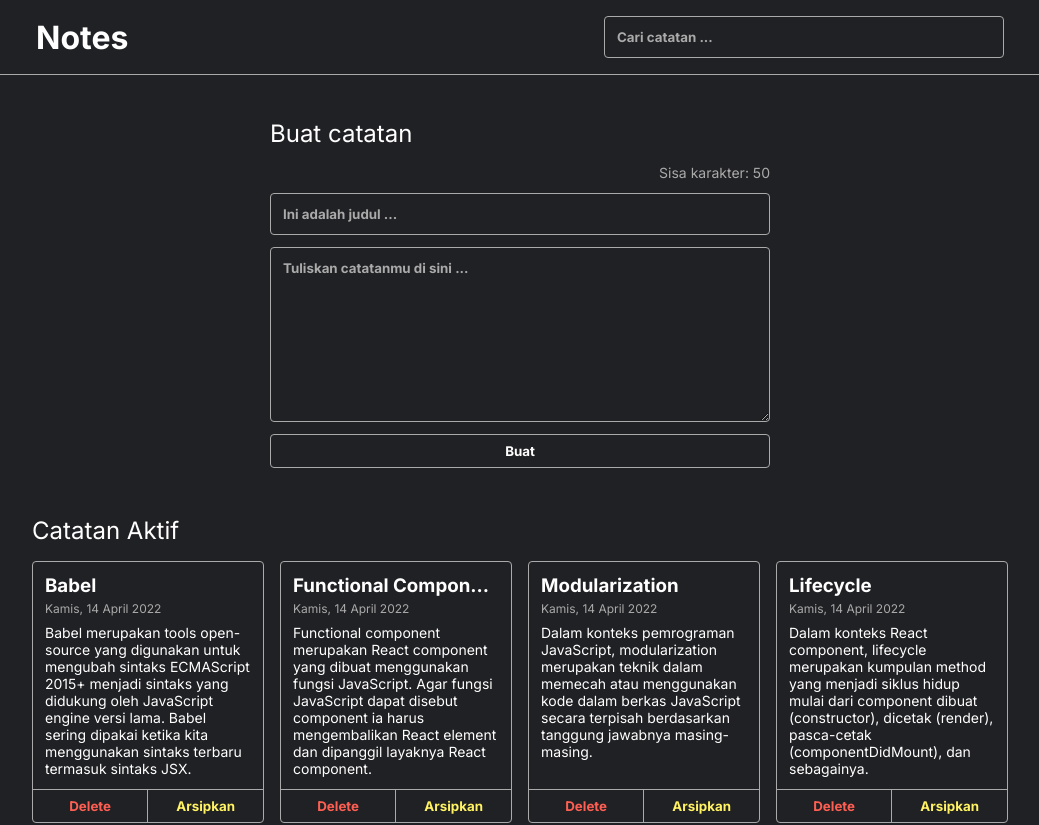
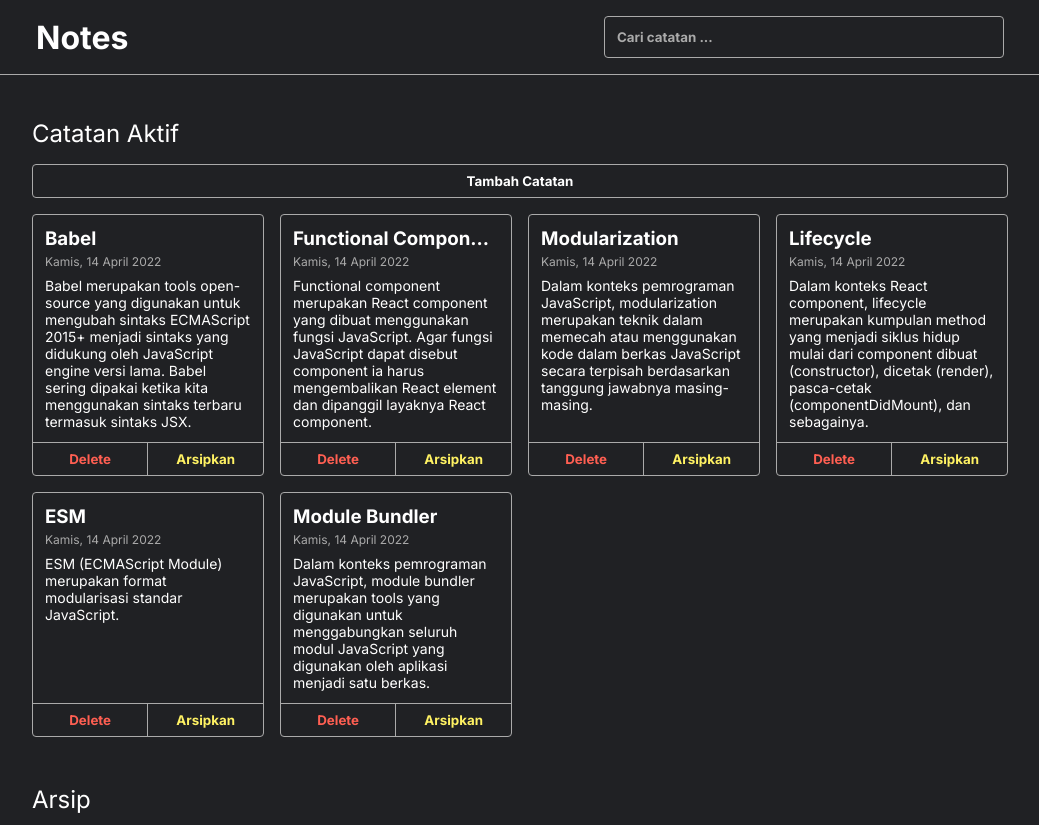
Before and after one commit to jhonarendra/personal-notes-starter, a React (Create React App) app: page / in a window 1280 px wide. Shown: the top 825 px of the page, without its empty margins (120-1159 px from the left). Built offline with nearby package versions, Linux system fonts and the light colour scheme.

Commit message:
fix: show hide form tambah

```diff
--- a/src/components/note/NoteForm.jsx
+++ b/src/components/note/NoteForm.jsx
@@ -37,6 +37,7 @@ class NoteForm extends React.Component {
   }
   render() {
     return (
+      <div className='note-input-wrapper'>
         <div className='note-input'>
           <h2>Buat catatan</h2>
           <form onSubmit={this.handleSubmit}>
@@ -62,8 +63,19 @@ class NoteForm extends React.Component {
               onChange={this.handleChange}
             >
             </textarea>
-          <button type="submit">Buat</button>
+            <button
+              type="submit"
+            >
+              Buat
+            </button>
+            <button
+              type="button"
+              onClick={this.props.closeForm}
+            >
+              Batal
+            </button>
           </form>
+        </div>
       </div>
     )
   }
--- a/src/pages/index.jsx
+++ b/src/pages/index.jsx
@@ -10,7 +10,8 @@ class IndexPage extends React.Component {
     super(props)
     this.state = {
       allNotes: [],
-      notes: []
+      notes: [],
+      aksi: ''
     }
   }
   getNote = (archived = false) => {
@@ -30,7 +31,8 @@ class IndexPage extends React.Component {
     notes.push(newNotes)
     this.setState({
       ...this.state,
-      notes
+      notes,
+      aksi: ''
     })
   }
   moveNote = (id, val) => {
@@ -59,6 +61,12 @@ class IndexPage extends React.Component {
       notes
     })
   }
+  handleShowFormTambah = () => {
+    this.setState({
+      ...this.state,
+      aksi: (this.state.aksi === 'tambah') ? '' : 'tambah'
+    })
+  }
 
   componentDidMount() {
     const allNotes = getInitialData()
@@ -79,10 +87,13 @@ class IndexPage extends React.Component {
         />
         <BodySection>
           <>
-            <NoteForm
-              tambahNote={this.tambahNote}
-            />
             <h2>Catatan Aktif</h2>
+            <button
+              className='button-tambah'
+              onClick={this.handleShowFormTambah}
+            >
+              Tambah Catatan
+            </button>
             <NoteList
               notes={this.getNote()}
               listType="aktif"
@@ -98,6 +109,15 @@ class IndexPage extends React.Component {
             />
           </>
         </BodySection>
+        {
+          (this.state.aksi === 'tambah') ? (
+            <NoteForm
+              tambahNote={this.tambahNote}
+              closeForm={this.handleShowFormTambah}
+            />
+          ) : ''
+        }
+
       </>
     )
   }
--- a/src/styles/style.css
+++ b/src/styles/style.css
@@ -54,6 +54,16 @@ input::placeholder, textarea::placeholder {
   margin: 16px 0;
 }
 
+.note-input-wrapper {
+  width: 100%;
+  top: 0;
+  height: 100vh;
+  padding: 10px;
+  padding-top: 40px;
+  position: fixed;
+  background-color: #202124;
+}
+
 .note-input {
   margin: 0 auto;
   max-width: 500px;
@@ -79,7 +89,7 @@ input::placeholder, textarea::placeholder {
   min-height: 175px;
 }
 
-.note-input button {
+.note-input button, .button-tambah {
   display: block;
   width: 100%;
   padding: 8px;
@@ -90,6 +100,7 @@ input::placeholder, textarea::placeholder {
   border-radius: 4px;
   font-weight: bold;
   cursor: pointer;
+  margin-bottom: 16px
 }
 
 .notes-list {
```
Lines whose indentation alone changed are shown as unchanged.
